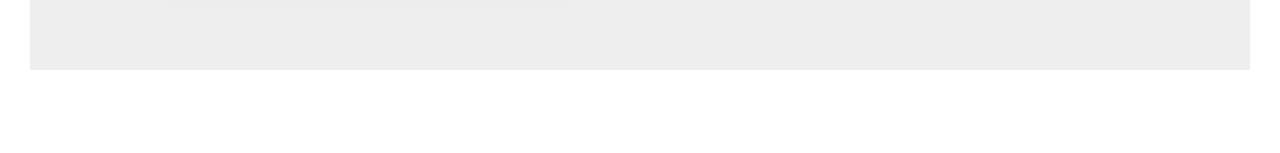
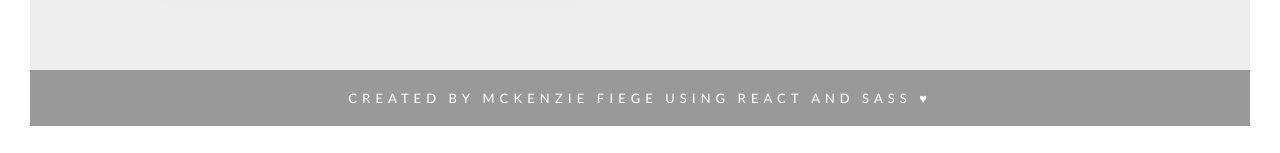
Before and after one commit to mckenziefiege/mckenziefiegeportfolio, a React (Create React App) app: page / in a window 1280 px wide. Shown: the part 2800-2953 px from the top of the page. Before the commit the page ends 2900 px from the top, so only its background shows below. Built offline with nearby package versions, Linux system fonts and the light colour scheme.

Commit message:
added footer and styled

```diff
--- a/src/App.css
+++ b/src/App.css
@@ -147,6 +147,16 @@
   text-transform: uppercase;
   margin: 2rem; }
 
+.footer {
+  text-align: center;
+  padding: 2rem;
+  color: #fff;
+  font-size: 1.3rem;
+  background-color: #999;
+  text-transform: uppercase;
+  letter-spacing: .5rem;
+  font-weight: 300; }
+
 .h2-headers {
   text-transform: uppercase;
   letter-spacing: 10px;
--- a/src/App.js
+++ b/src/App.js
@@ -6,6 +6,7 @@
 import PlantDiary from './Components/PlantDiary.js'
 import NovelFinds from './Components/NovelFinds.js'
 import TurboTyping from './Components/TurboTyping.js'
+import Footer from './Components/Footer.js'
 
 class App extends Component {
   render() {
@@ -18,6 +19,7 @@
         <Route path="/turbo-typing" component={TurboTyping}/>
         <Route path="/" component={HomePage}/>
       </Switch>
+      <Footer />
       </div>
     );
   }
--- /dev/null
+++ b/src/Components/Footer.js
@@ -0,0 +1,14 @@
+import React, { Component } from 'react'
+
+class Footer extends Component {
+
+  render(){
+    return (
+      <div class="footer">
+        <p>created by McKenzie Fiege using react and sass &hearts;</p>
+      </div>
+    )
+  }
+}
+
+export default Footer
--- a/src/Components/Skills.js
+++ b/src/Components/Skills.js
@@ -8,14 +8,14 @@
         <h2 className="h2-headers">Programming Experience</h2>
 
         <div className="skill-list">
-          <span> JavaScript | </span>
-          <span> Ruby | </span>
-          <span> Ruby on Rails | </span>
-          <span> React | </span>
-          <span> Redux | </span>
-          <span> CSS | </span>
-          <span> Sass | </span>
-          <span> HTML</span>
+          <span className="skill-list__skill"> JavaScript | </span>
+          <span className="skill-list__skill"> Ruby | </span>
+          <span className="skill-list__skill"> Ruby on Rails | </span>
+          <span className="skill-list__skill"> React | </span>
+          <span className="skill-list__skill"> Redux | </span>
+          <span className="skill-list__skill"> CSS | </span>
+          <span className="skill-list__skill"> Sass | </span>
+          <span className="skill-list__skill"> HTML</span>
         </div>
       </div>
     )
--- a/src/sass/App.scss
+++ b/src/sass/App.scss
@@ -13,6 +13,7 @@
 @import "layout/about-me";
 @import "layout/skills";
 @import "layout/projects";
+@import "layout/footer";
 
 .h2-headers {
   text-transform: uppercase;
--- /dev/null
+++ b/src/sass/layout/_footer.scss
@@ -0,0 +1,10 @@
+.footer {
+  text-align: center;
+  padding: 2rem;
+  color: #fff;
+  font-size: 1.3rem;
+  background-color: #999;
+  text-transform: uppercase;
+  letter-spacing: .5rem;
+  font-weight: 300;
+}
```
